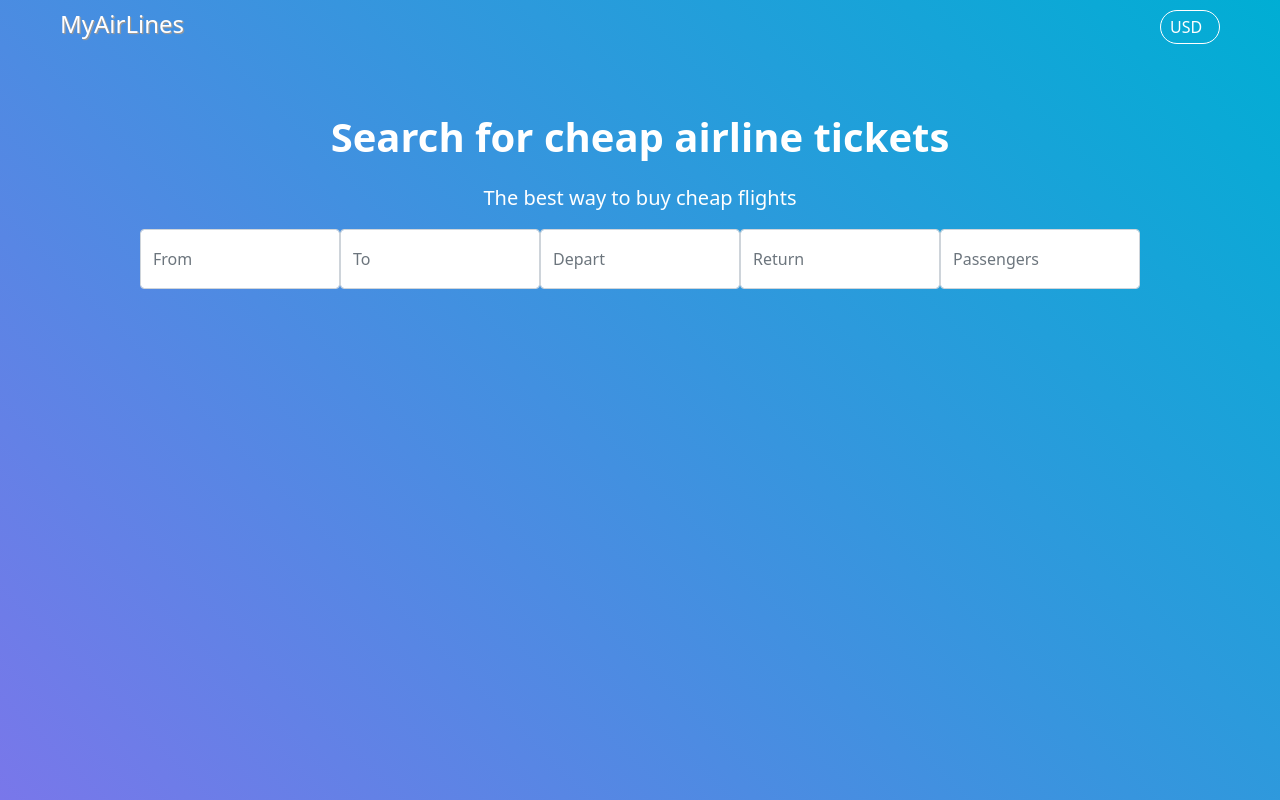
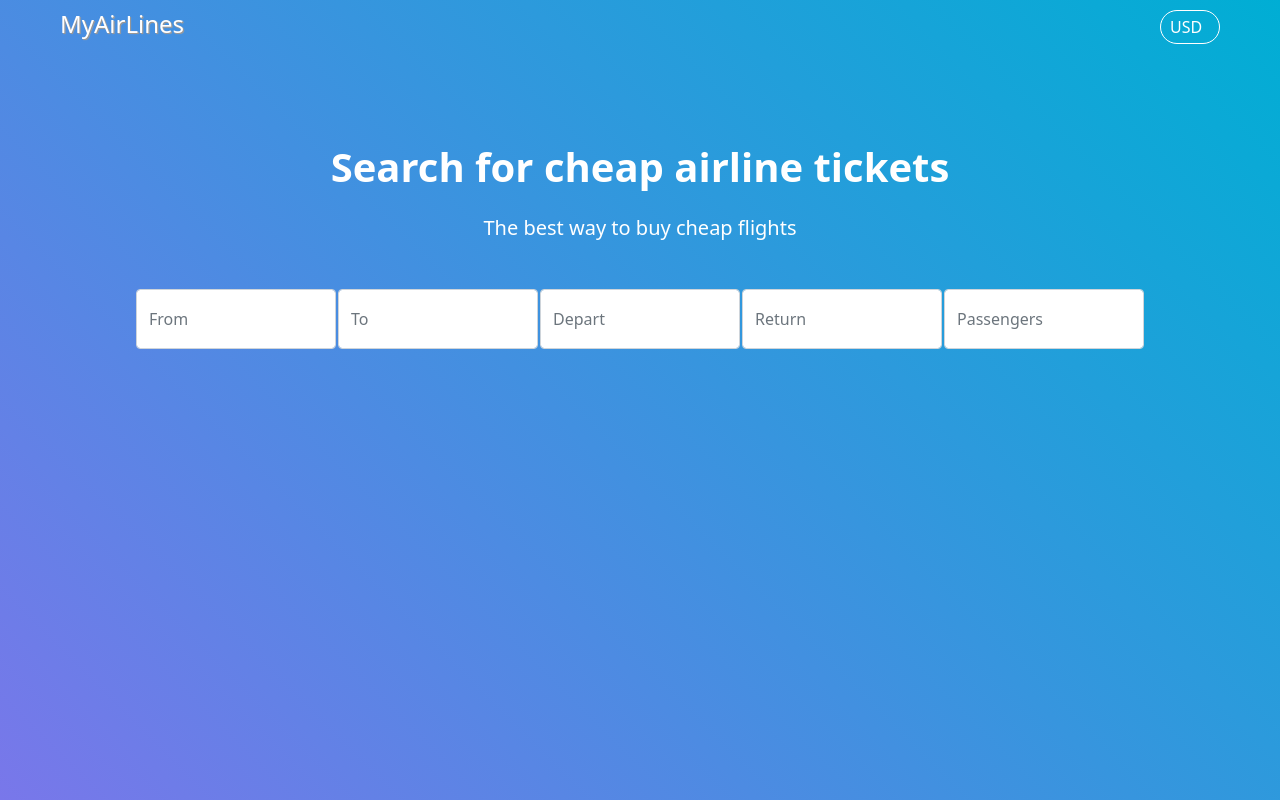
Before and after one commit to volosher/myairlines, a React (Create React App) app: page / in a window 1280 px wide. Built offline with nearby package versions, Linux system fonts and the light colour scheme.

Commit message:
fix styles of searchbar in mainpage

```diff
--- a/src/components/MainPage/MainPage.tsx
+++ b/src/components/MainPage/MainPage.tsx
@@ -5,7 +5,7 @@ import TicketsSearchBar from "../TicketsSearchBar/TicketsSearchBar";
 const myStyle = {
     textAlign: 'center' as "center",
     color: 'white',
-    paddingTop: '50px',
+    paddingTop: '80px',
 }
 
 const MainPage = () => {
--- a/src/components/UI/input/MyInput.module.scss
+++ b/src/components/UI/input/MyInput.module.scss
@@ -0,0 +1,3 @@
+.myinput {
+  padding: 30px 1px;
+}
--- a/src/components/UI/input/MyInput.tsx
+++ b/src/components/UI/input/MyInput.tsx
@@ -1,6 +1,6 @@
 import React from 'react';
 import 'bootstrap/scss/bootstrap.scss'
-
+import styles from './MyInput.module.scss'
 
 interface MyInputProps {
     text: string,
@@ -15,7 +15,7 @@ const myStyle = {
 
 const MyInput: React.FC<MyInputProps> = ({text}) => {
     return (
-        <div>
+        <div className={styles.myinput}>
             <input type="text" className="form-control" style={myStyle} placeholder={text} aria-label="First name"/>
         </div>
     );
```
